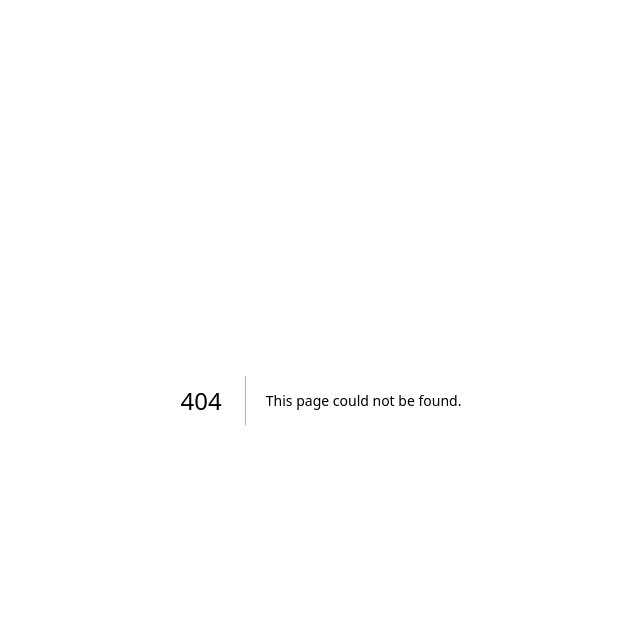
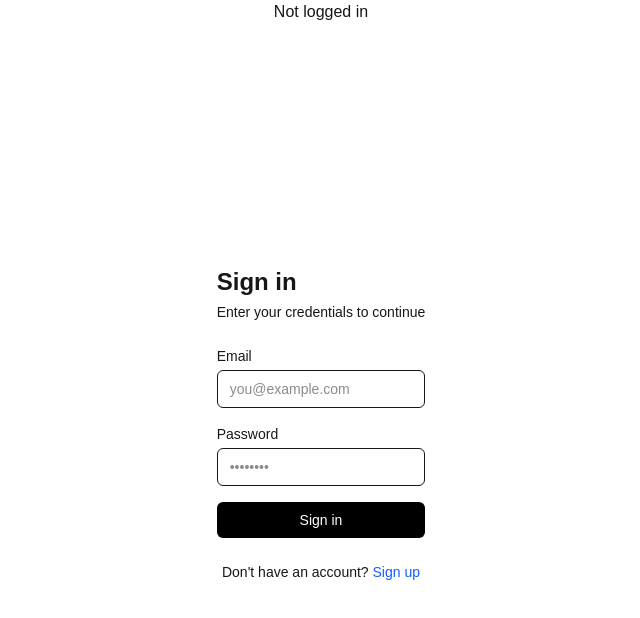
Before and after one commit to RRdav/digital-garden, a Next.js app: page /login in a window 1280 px wide. Before the commit this address had no page. Shown: the top 618 px of the page, without its empty margins (319-959 px from the left). Built offline with nearby package versions, Linux system fonts and the light colour scheme; no server answers.

Commit message:
Implemented supabase login flow for only one user

```diff
--- /dev/null
+++ b/app/(auth)/login/page.tsx
@@ -0,0 +1,76 @@
+"use client"
+import { useState } from "react"
+import { signInWithEmail } from "@/app/lib/supabase/auth"
+
+export default function LoginPage() {
+    const [error, setError] = useState<string | null>(null)
+
+    const handleSubmit = async (event: React.SubmitEvent<HTMLFormElement>) => {
+        event.preventDefault();
+        setError(null)
+        const formData = new FormData(event.currentTarget);
+        const email = formData.get("email") as string;
+        const password = formData.get("password") as string;
+        if ( email != 'raphaelruizd@gmail.com') {
+            setError("Bro who df are you 💀")
+            return
+        }
+        try {
+            await signInWithEmail(email, password);
+            window.location.href = "/";
+        } catch (err) {
+            setError(err instanceof Error ? err.message : "Invalid email or password")
+        }
+    }
+
+    return (
+        <main className="min-h-screen flex items-center justify-center">
+            <div className="w-full max-w-sm flex flex-col gap-6">
+                <div className="flex flex-col gap-1">
+                    <h1 className="text-2xl font-semibold">Sign in</h1>
+                    <p className="text-sm ">Enter your credentials to continue</p>
+                </div>
+
+                <form className="flex flex-col gap-4" onSubmit={handleSubmit}>
+                    <div className="flex flex-col gap-1">
+                        <label htmlFor="email" className="text-sm font-medium">Email</label>
+                        <input
+                            id="email"
+                            type="email"
+                            placeholder="you@example.com"
+                            className="border rounded-md px-3 py-2 text-sm outline-none focus:ring-2 focus:ring-black"
+                            name="email"
+                        />
+                    </div>
+
+                    <div className="flex flex-col gap-1">
+                        <label htmlFor="password" className="text-sm font-medium">Password</label>
+                        <input
+                            id="password"
+                            type="password"
+                            placeholder="••••••••"
+                            className="border rounded-md px-3 py-2 text-sm outline-none focus:ring-2 focus:ring-black"
+                            name="password"
+                        />
+                    </div>
+
+                    {error && (
+                        <p className="text-sm text-red-500">{error}</p>
+                    )}
+
+                    <button
+                        type="submit"
+                        className="bg-black text-white rounded-md py-2 text-sm font-medium hover:bg-gray-800 transition-colors"
+                    >
+                        Sign in
+                    </button>
+                </form>
+
+                <p className="text-center text-sm">
+                    Don&apos;t have an account?{" "}
+                    <a href="/register" className="text-blue-600 font-medium hover:underline">Sign up</a>
+                </p>
+            </div>
+        </main>
+    )
+}
--- /dev/null
+++ b/app/components/SignOutButton.tsx
@@ -0,0 +1,13 @@
+"use client"
+import { signOut } from "@/app/lib/supabase/auth"
+import { User } from "@supabase/supabase-js"
+
+export default function SignOutButton({ user }: { user: User | null }) {
+    if (!user) return null
+
+    return (
+        <button onClick={() => signOut()}>
+            Sign out
+        </button>
+    )
+}
--- a/app/layout.tsx
+++ b/app/layout.tsx
@@ -2,6 +2,9 @@ import type { Metadata } from "next";
 import { Geist, Geist_Mono } from "next/font/google";
 import Providers from "./providers";
 import "./globals.css";
+import { createClient } from "./lib/supabase/server";
+import SignOutButton from "./components/SignOutButton";
+
 
 const geistSans = Geist({
   variable: "--font-geist-sans",
@@ -18,17 +21,26 @@ export const metadata: Metadata = {
   description: "Tumblr-esque digital garden built with Next.js and Tailwind CSS for joiebells goonnette stuff.",
 };
 
-export default function RootLayout({
+export default async function RootLayout({
   children,
 }: Readonly<{
   children: React.ReactNode;
 }>) {
+  const supabase = await createClient();
+  const { data: { user } } = await supabase.auth.getUser();
+
   return (
     <html
       lang="en"
       className={`${geistSans.variable} ${geistMono.variable} h-full antialiased`}
     >
-      <body className="min-h-full flex flex-col"><Providers>{children}</Providers></body>
+      <body className="min-h-full flex flex-col">
+        <div className="flex flex-col flex-1 items-center justify-center">
+          <h1>{user?.email ?? "Not logged in"}</h1>
+          <SignOutButton user={user} />
+          <Providers>{children}</Providers>
+        </div>
+      </body>
     </html>
   );
 }
--- /dev/null
+++ b/app/lib/supabase/auth.ts
@@ -0,0 +1,39 @@
+import { createClient } from "./client";
+
+// Register a new user with email and password
+export async function signUpNewUser(email: string, password: string) {
+    const supabase = createClient();
+    const { data, error } = await supabase.auth.signUp({
+        email: email,
+        password: password,
+    })
+
+    if (error) {
+        throw error;
+    }
+
+    return data;
+}
+
+// Sign in an existing user with email and password
+export async function signInWithEmail(email: string, password: string) {
+    const supabase = createClient();
+    const { data, error } = await supabase.auth.signInWithPassword({
+        email: email,
+        password: password,
+    })
+
+    if (error) {
+        throw error;
+    }
+
+    console.log("success!", data)
+
+    return data;
+}
+
+// Sign out
+export async function signOut() {
+    const supabase = createClient()
+    const { error } = await supabase.auth.signOut()
+}
--- /dev/null
+++ b/app/lib/supabase/proxy.ts
@@ -0,0 +1,65 @@
+import { createServerClient } from '@supabase/ssr'
+import { NextResponse, type NextRequest } from 'next/server'
+
+export async function updateSession(request: NextRequest) {
+  let supabaseResponse = NextResponse.next({
+    request,
+  })
+
+  // With Fluid compute, don't put this client in a global environment
+  // variable. Always create a new one on each request.
+  const supabase = createServerClient(
+    process.env.NEXT_PUBLIC_SUPABASE_URL!,
+    process.env.NEXT_PUBLIC_SUPABASE_PUBLISHABLE_KEY!,
+    {
+      cookies: {
+        getAll() {
+          return request.cookies.getAll()
+        },
+        setAll(cookiesToSet, headers) {
+          cookiesToSet.forEach(({ name, value }) => request.cookies.set(name, value))
+          supabaseResponse = NextResponse.next({
+            request,
+          })
+          cookiesToSet.forEach(({ name, value, options }) =>
+            supabaseResponse.cookies.set(name, value, options)
+          )
+          Object.entries(headers).forEach(([key, value]) =>
+            supabaseResponse.headers.set(key, value)
+          )
+        },
+      },
+    }
+  )
+
+  // Do not run code between createServerClient and
+  // supabase.auth.getClaims(). A simple mistake could make it very hard to debug
+  // issues with users being randomly logged out.
+
+  // IMPORTANT: If you remove getClaims() and you use server-side rendering
+  // with the Supabase client, your users may be randomly logged out.
+  const { data } = await supabase.auth.getClaims()
+
+  const user = data?.claims
+
+  if (user && request.nextUrl.pathname.startsWith('/login')) {
+    const url = request.nextUrl.clone()
+    url.pathname = '/'
+    return NextResponse.redirect(url)
+  }
+
+  // IMPORTANT: You *must* return the supabaseResponse object as it is. If you're
+  // creating a new response object with NextResponse.next() make sure to:
+  // 1. Pass the request in it, like so:
+  //    const myNewResponse = NextResponse.next({ request })
+  // 2. Copy over the cookies, like so:
+  //    myNewResponse.cookies.setAll(supabaseResponse.cookies.getAll())
+  // 3. Change the myNewResponse object to fit your needs, but avoid changing
+  //    the cookies!
+  // 4. Finally:
+  //    return myNewResponse
+  // If this is not done, you may be causing the browser and server to go out
+  // of sync and terminate the user's session prematurely!
+
+  return supabaseResponse
+}
--- a/app/page.tsx
+++ b/app/page.tsx
@@ -76,8 +76,6 @@ export default function Home() {
       <main className="flex flex-1 w-full max-w-3xl flex-col items-center justify-between py-32 px-16 bg-white dark:bg-black sm:items-start">
         <h1 className="text-6xl font-bold text-center">Welcome to the GoonetteHub!</h1>
 
-         {(console.log("Posts Data:", postsData), null)}
-
          {/* Test Infinite Query */}
           <h2>Test Infinite Query</h2>
 
--- /dev/null
+++ b/app/proxy.ts
@@ -0,0 +1,19 @@
+import { type NextRequest } from 'next/server'
+import { updateSession } from './lib/supabase/proxy'
+
+export async function proxy(request: NextRequest) {
+  return await updateSession(request)
+}
+
+export const config = {
+  matcher: [
+    /*
+     * Match all request paths except for the ones starting with:
+     * - _next/static (static files)
+     * - _next/image (image optimization files)
+     * - favicon.ico (favicon file)
+     * Feel free to modify this pattern to include more paths.
+     */
+    '/((?!_next/static|_next/image|favicon.ico|.*\\.(?:svg|png|jpg|jpeg|gif|webp)$).*)',
+  ],
+}
--- /dev/null
+++ b/middleware.ts
@@ -0,0 +1,12 @@
+import { updateSession } from '@/app/lib/supabase/proxy'
+import type { NextRequest } from 'next/server'
+
+export async function middleware(request: NextRequest) {
+  return await updateSession(request)
+}
+
+export const config = {
+  matcher: [
+    '/((?!_next/static|_next/image|favicon.ico|.*\\.(?:svg|png|jpg|jpeg|gif|webp)$).*)',
+  ],
+}
```
Also changed, not shown: 1 other file (tests, documents, lock files or other folders).
